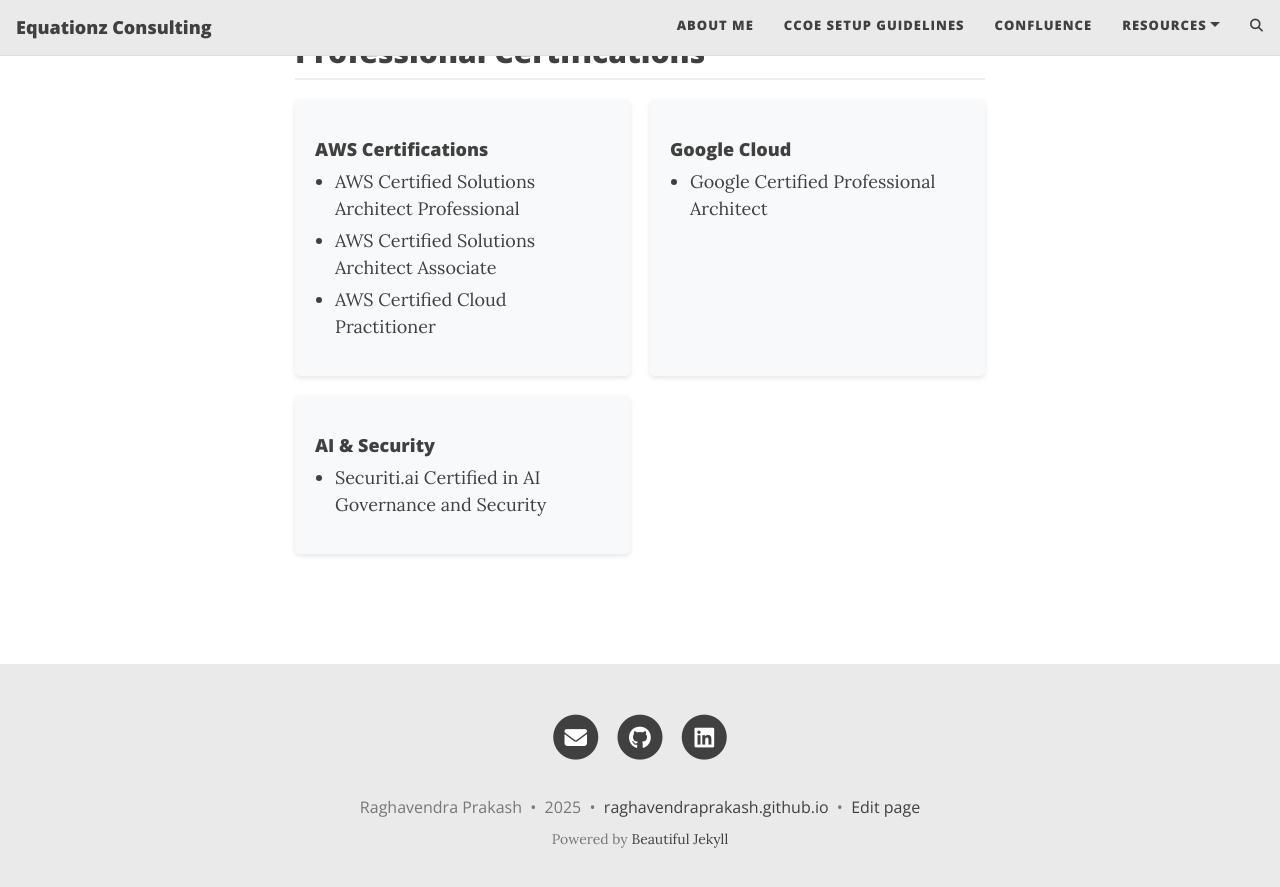
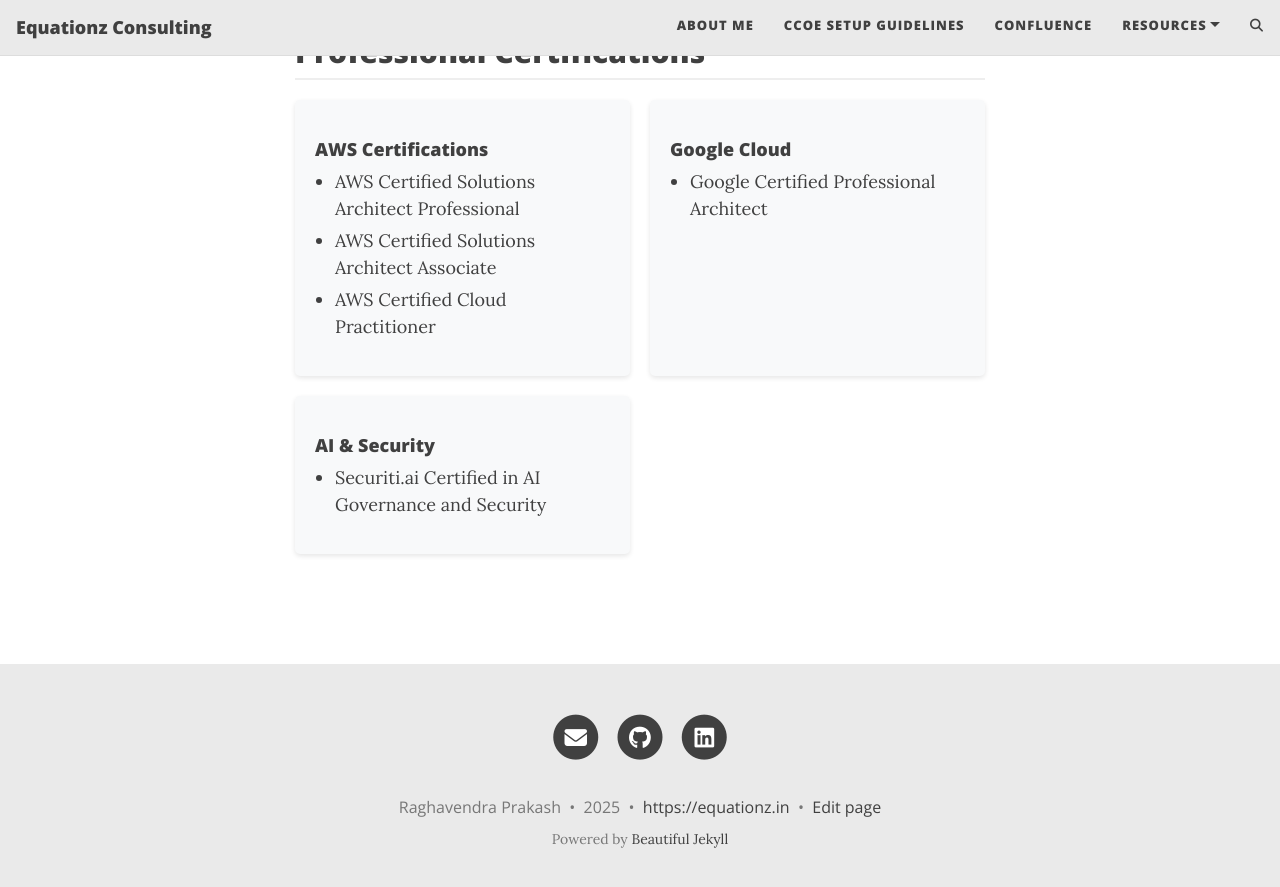
Before and after one commit to raghavendraprakash/equationz.github.io, a Jekyll site: the page built from index.html, in a window 1280 px wide and 900 px high, scrolled down 1687 px. Shown: the top 887 px of the window. Built offline with Jekyll 4.4.1, drawn with Linux system fonts in a browser that asks for light colours; the list of posts is cut into pages by our own code; comment, search, counter and statistics services are not loaded.

Commit message:
Update _config.yml

```diff
--- a/_config.yml
+++ b/_config.yml
@@ -113,7 +113,7 @@
 
 # How to display the link to your website in the footer
 # Remove this if you don't want a link in the footer
-url-pretty: "raghavendraprakash.github.io"
+url-pretty: "https://equationz.in"
 
 # Add the website title to the title of every page
 title-on-all-pages: true
```
